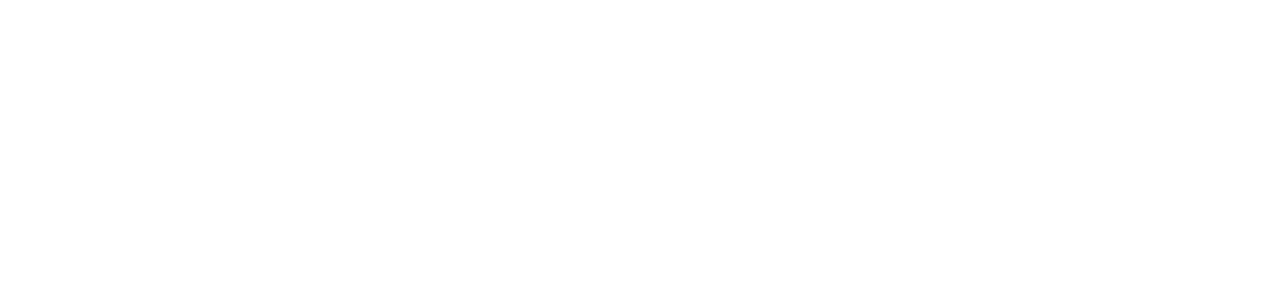
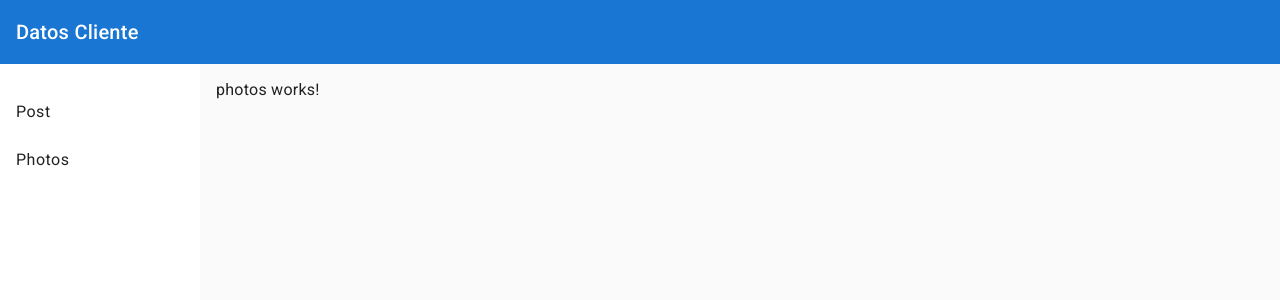
Before and after one commit to JR-10/app-ngrx, an Angular app: page /photos in a window 1280 px wide. Before the commit this address led to /. Shown: the top 300 px of the page. Built offline with nearby package versions, Linux system fonts and the light colour scheme.

Commit message:
crear componentes iniciales y configuracion sidenav con rutas

```diff
--- a/src/app/UI/main/app.component.html
+++ b/src/app/UI/main/app.component.html
@@ -1 +1,28 @@
-<router-outlet />
+  <mat-toolbar>
+      <button mat-icon-button *ngIf="sidenav.mode === 'over'" (click)="sidenav.toggle()">
+        <mat-icon *ngIf="!sidenav.opened">menu</mat-icon>
+        <mat-icon *ngIf="sidenav.opened">close</mat-icon>
+      </button>
+      <span>Datos Cliente</span>
+  </mat-toolbar>
+
+  <mat-sidenav-container>
+    <mat-sidenav>
+      <mat-nav-list>
+        <a mat-list-item routerLink="/post"
+          routerLinkActive="active"
+          (click)="sidenav.mode === 'over' && sidenav.toggle()">Post
+        </a>
+        <a mat-list-item routerLink="/photos"
+          routerLinkActive="active"
+          (click)="sidenav.mode === 'over' && sidenav.toggle()">Photos
+        </a>
+      </mat-nav-list>
+    </mat-sidenav>
+
+    <mat-sidenav-content>
+      <div class="content">
+        <router-outlet></router-outlet>
+      </div>
+    </mat-sidenav-content>
+  </mat-sidenav-container>
--- a/src/app/UI/main/app.component.scss
+++ b/src/app/UI/main/app.component.scss
@@ -0,0 +1,23 @@
+mat-toolbar {
+  background: #1976d2;
+  color: #ffffff;
+}
+
+mat-sidenav {
+  width: 200px;
+  border-right: none;
+  padding: 16px 0;
+}
+
+.content {
+  height: (calc(100vh - 98px));
+  border-radius: 10px;
+  padding:16px;
+  max-width: 1520px;
+  margin: 0 auto;
+  font-size: 16px;
+}
+
+mat-sidenav-container {
+  height: calc(100vh - 65px);
+}
--- a/src/app/UI/main/app.component.ts
+++ b/src/app/UI/main/app.component.ts
@@ -1,13 +1,52 @@
-import { Component } from '@angular/core';
+import { Component, OnInit, ViewChild } from '@angular/core';
 import { RouterOutlet } from '@angular/router';
+import { MatToolbarModule } from '@angular/material/toolbar';
+import { MatSidenav, MatSidenavModule } from '@angular/material/sidenav';
+import { MatButtonModule } from '@angular/material/button';
+import { MatIconModule } from '@angular/material/icon';
+import { MatDividerModule } from '@angular/material/divider';
+import { MatListModule } from '@angular/material/list';
+import { RouterLink, RouterLinkActive } from '@angular/router';
+import { CommonModule } from '@angular/common';
+import { BreakpointObserver, LayoutModule } from '@angular/cdk/layout';
 
 @Component({
   selector: 'app-root',
   standalone: true,
-  imports: [RouterOutlet],
+  imports: [
+    RouterOutlet,
+    CommonModule,
+    MatToolbarModule,
+    MatSidenavModule,
+    MatButtonModule,
+    MatIconModule,
+    MatDividerModule,
+    MatListModule,
+    RouterLink,
+    RouterLinkActive,
+    LayoutModule,
+  ],
   templateUrl: './app.component.html',
   styleUrl: './app.component.scss'
 })
-export class AppComponent {
+export class AppComponent implements OnInit {
   title = 'app-ngrx';
+
+  @ViewChild(MatSidenav, { static: true }) sidenav!: MatSidenav;
+
+  constructor(
+    private observer: BreakpointObserver,
+  ) { }
+
+  ngOnInit(): void {
+    this.observer.observe(['(max-width: 800px)']).subscribe((result) => {
+      if (result.matches) {
+        this.sidenav.mode = 'over'; // ocultar
+        this.sidenav.close();
+      } else {
+        this.sidenav.mode = 'side'; // mostrar
+        this.sidenav.open();
+      }
+    });
+  }
 }
--- a/src/app/UI/pages/home/home.component.html
+++ b/src/app/UI/pages/home/home.component.html
@@ -1 +1 @@
-<p>home works!</p>
+<p>Home works!</p>
--- /dev/null
+++ b/src/app/UI/pages/photos/photos.component.html
@@ -0,0 +1 @@
+<p>photos works!</p>
--- /dev/null
+++ b/src/app/UI/pages/post/post.component.html
@@ -0,0 +1 @@
+<p>post works!</p>
```
Also changed, not shown: src/app/UI/pages/photos/photos.component.ts (added, +12 -0 lines), src/app/UI/pages/post/post.component.ts (added, +12 -0 lines), src/app/config/app.routes.ts (+7 -4 lines), src/app/UI/pages/photos/photos.component.scss (added), src/app/UI/pages/post/post.component.scss (added), 2 other files (tests, documents, lock files or other folders).
